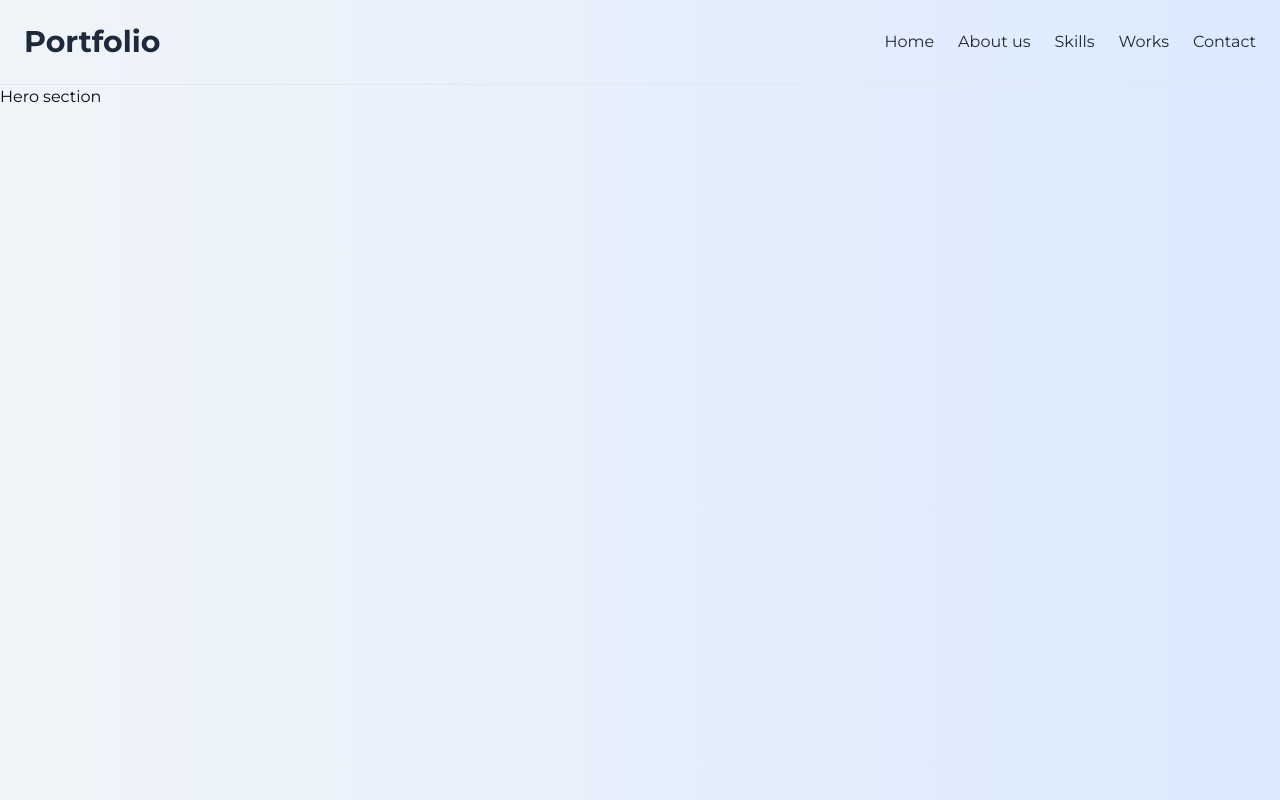
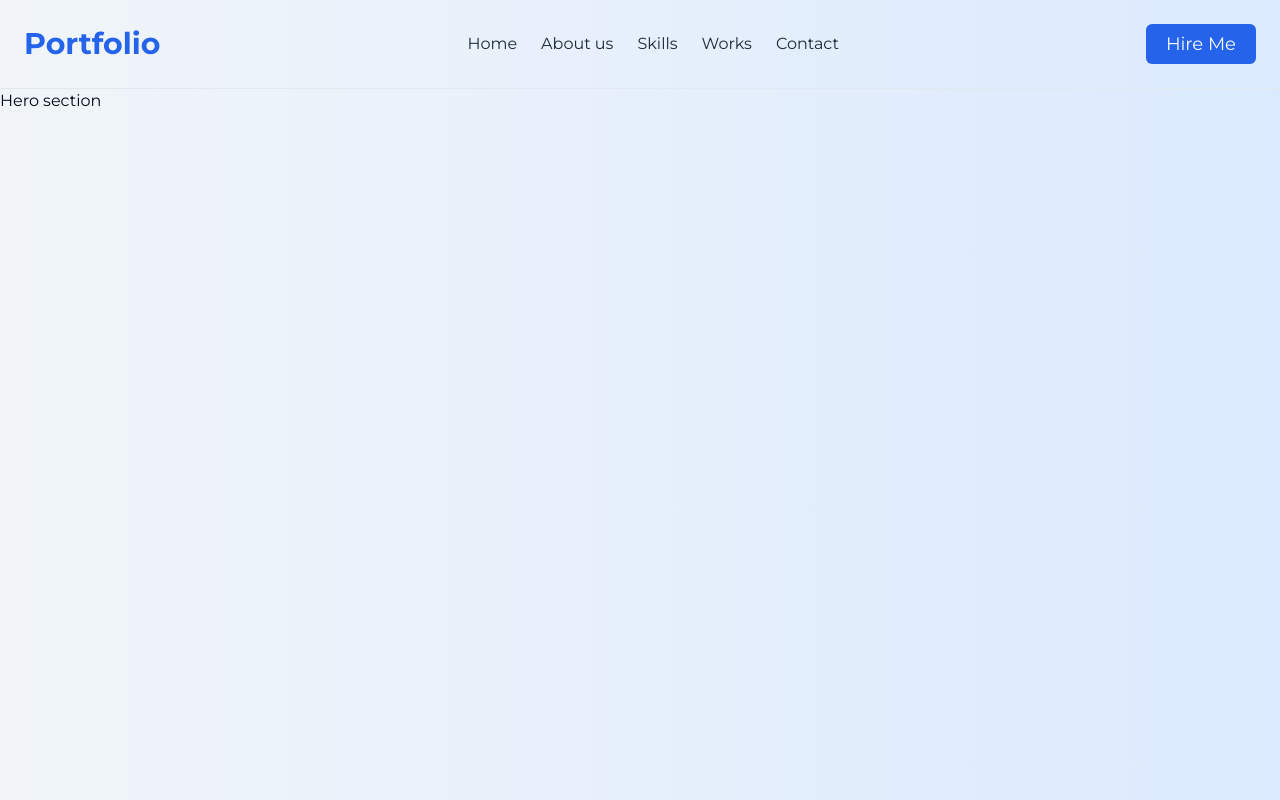
Before and after one commit to dev-shakti/portfolio-latest-nextjs, a Next.js app: page / in a window 1280 px wide. Built offline with nearby package versions, Linux system fonts and the light colour scheme.

Commit message:
add button element to header

```diff
--- a/src/components/header/index.tsx
+++ b/src/components/header/index.tsx
@@ -29,7 +29,7 @@ export default function Header() {
   return (
     <header className="w-full min-h-14 border-b p-4 md:p-6">
       <div className="w-full max-w-7xl mx-auto flex justify-between items-center">
-        <h2 className="text-2xl lg:text-3xl font-bold text-slate-800">
+        <h2 className="text-2xl lg:text-3xl font-bold text-blue-600">
           Portfolio
         </h2>
         {/* menu items */}
@@ -37,12 +37,14 @@ export default function Header() {
           {menuItems.map((menuItem) => (
             <li
               key={menuItem.menu}
-              className="text-slate-800 hover:scale-105 hover:text-slate-600 transition-all ease-in-out duration-300"
+              className="text-slate-800 hover:scale-105 hover:text-blue-600 transition-all ease-in-out duration-300"
             >
               <a href={menuItem.path}>{menuItem.menu}</a>
             </li>
           ))}
         </ul>
+
+        <Button className="hidden md:inline-flex px-5 py-3 text-lg bg-blue-600 hover:bg-blue-500 transition-all ease-in-out duration-300">Hire Me</Button>
 
          {/* mobile menu */}
         <Sheet open={menuOpen} onOpenChange={setMenuOpen}>
@@ -57,13 +59,13 @@ export default function Header() {
               </Button>
             </div>
           </SheetTrigger>
-          <SheetContent side="left">
+          <SheetContent side="left" className="flex flex-col">
             <SheetHeader>
               <SheetTitle className="p-2 text-2xl font-semibold">
                 Portfolio
               </SheetTitle>
             </SheetHeader>
-            <ul className="mt-4 space-y-4">
+            <ul className="mt-4 space-y-4 flex-1">
               {menuItems.map((menuItem) => (
                 <li key={menuItem.menu} className="text-lg">
                   <a
@@ -76,6 +78,9 @@ export default function Header() {
                 </li>
               ))}
             </ul>
+            <SheetFooter>
+            <Button className="w-full px-5 py-3 text-lg bg-blue-600 hover:bg-blue-500 transition-all ease-in-out duration-300">Hire Me</Button>
+            </SheetFooter>
           </SheetContent>
         </Sheet>
       </div>
```
